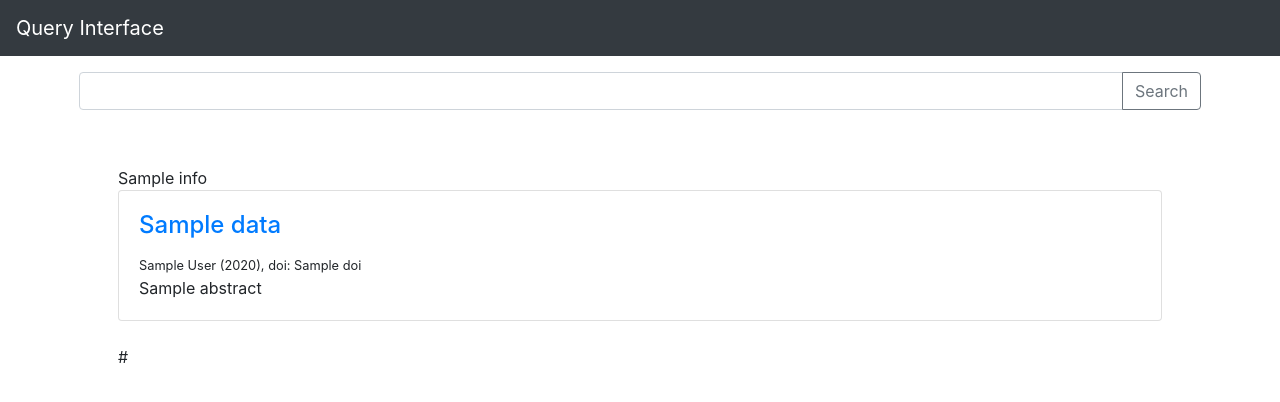
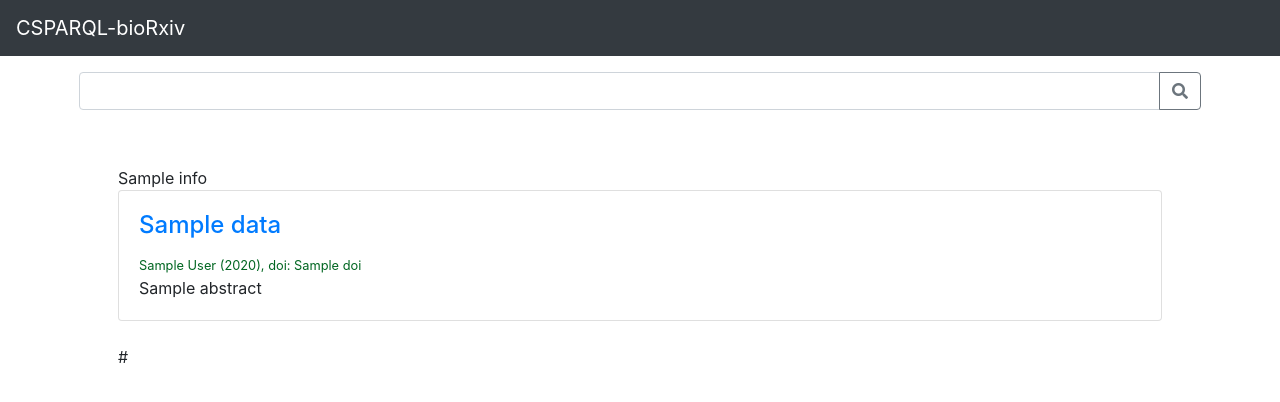
Before and after one commit to elixir-europe/BioHackathon, a Flask app: template data/05-CSPARQL-bioRxiv/src/web_server/templates/index.html in a window 1280 px wide. Shown: the top 402 px of the page. Run offline with Flask 2, Linux system fonts and the light colour scheme; the template is opened without the code that fills it: most values are stand-ins (such as "Sample title", 1, 10 or a date in 2020); parts of the project's set-up code (start-up, migrations or seed data) failed here and were passed over; some libraries are stand-ins or nearby versions.

Commit message:
Add icons using fontawesome

```diff
--- a/data/05-CSPARQL-bioRxiv/src/web_server/static/styles.css
+++ b/data/05-CSPARQL-bioRxiv/src/web_server/static/styles.css
@@ -9,6 +9,10 @@ body {
     padding: 1.5rem 1.5rem;
 }
 
+small {
+    color: #006621;
+}
+
 .pagination-page-info {
     padding: .6em;
     padding-left: 0;
@@ -17,10 +21,3 @@ body {
     margin-left: 0;
     font-size: 12px;
 }
-.pagination-page-info b {
-    color: black;
-    background: #6aa6ed;
-    padding-left: 2px;
-    padding: .1em .25em;
-    font-size: 150%;
-}
--- a/data/05-CSPARQL-bioRxiv/src/web_server/templates/index.html
+++ b/data/05-CSPARQL-bioRxiv/src/web_server/templates/index.html
@@ -4,13 +4,14 @@
     <meta charset="utf-8">
     <meta http-equiv="X-UA-Compatible" content="IE=edge">
     <meta name="viewport" content="width=device-width, initial-scale=1">
-    <title>Query interface</title>
+    <title>CSPARQL-bioRxiv</title>
+    <link rel="stylesheet" href="https://use.fontawesome.com/releases/v5.5.0/css/all.css" integrity="sha384-B4dIYHKNBt8Bc12p+WXckhzcICo0wtJAoU8YZTY5qE0Id1GSseTk6S+L3BlXeVIU" crossorigin="anonymous">
     <link href="https://stackpath.bootstrapcdn.com/bootstrap/4.1.3/css/bootstrap.min.css" rel="stylesheet" integrity="sha384-MCw98/SFnGE8fJT3GXwEOngsV7Zt27NXFoaoApmYm81iuXoPkFOJwJ8ERdknLPMO" crossorigin="anonymous">
     <link rel="stylesheet" type="text/css" href="{{ url_for('static', filename='styles.css') }}">
   </head>
   <body>
     <nav class="navbar navbar-expand-md navbar-dark bg-dark fixed-top">
-      <a class="navbar-brand" href="/">Query Interface</a>
+      <a class="navbar-brand" href="/">CSPARQL-bioRxiv</a>
     </nav>
 
     <main class="container">
@@ -20,7 +21,7 @@
         <div class="input-group mb-3">
           <input type="text" class="form-control" name="q" placeholder="" aria-label="search field" aria-describedby="button-addon1" value="{{ query if query is not none }}">
           <div class="input-group-append">
-            <button class="btn btn-outline-secondary" type="submit" id="button-addon1">Search</button>
+            <button class="btn btn-outline-secondary" type="submit" id="button-addon1"><i class="fa fa-search"></i></button>
           </div>
         </div>
       </form>
```
